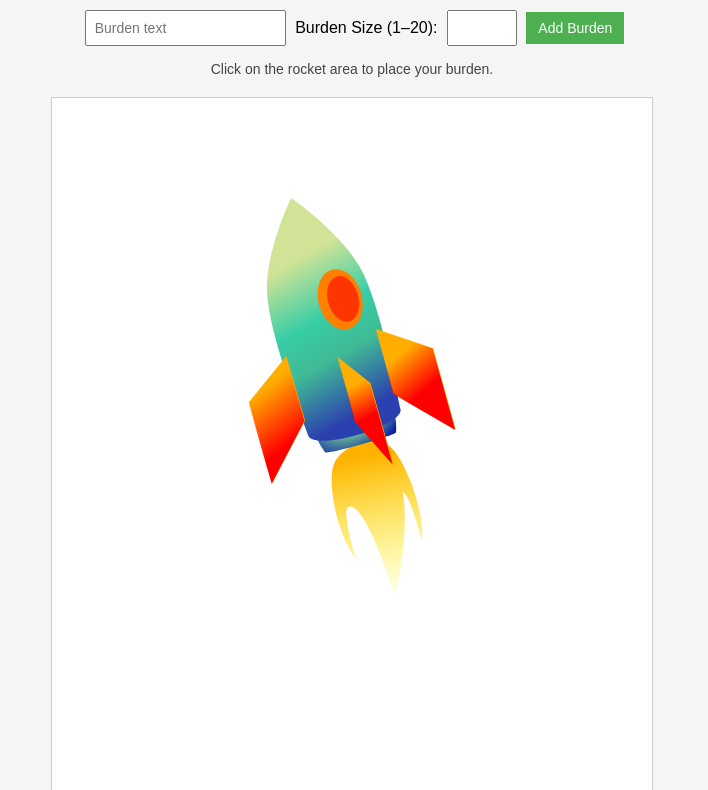
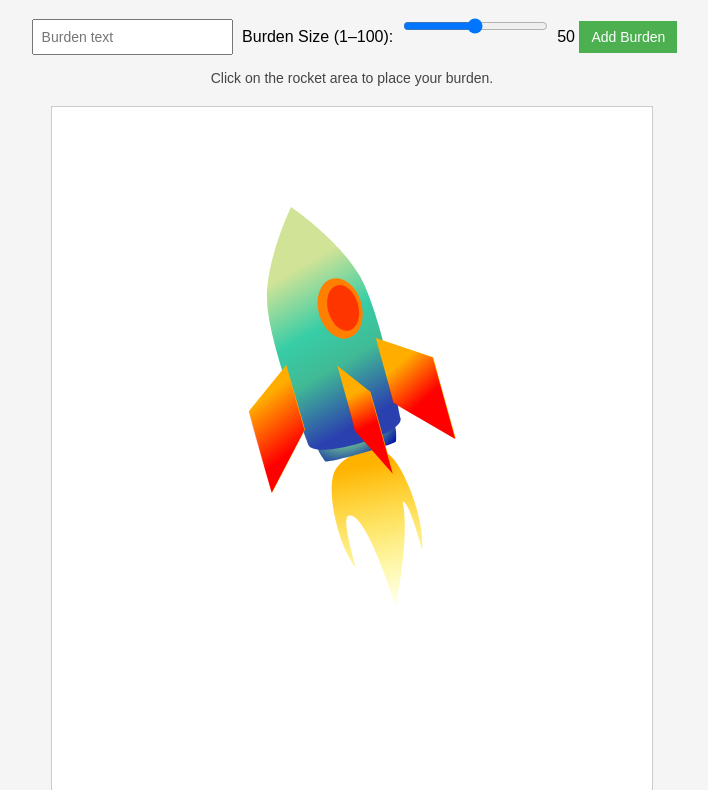
Before and after one commit to Foroggy/Rocket-Chained, a plain HTML site: page index.html in a window 1280 px wide. Shown: the part 91-881 px from the top of the page, without its empty margins (288-996 px from the left). Drawn offline with Linux system fonts and the light colour scheme.

Commit message:
Update index.html

```diff
--- a/index.html
+++ b/index.html
@@ -8,18 +8,19 @@
 <body>
   <h2>Rocket Burden Visualizer</h2>
   <form id="burden-form">
-  <input type="text" id="burden-text" placeholder="Burden text" required />
-  <label for="burden-size">Burden Size (1–20):</label>
-  <input type="number" id="burden-size" min="1" max="20" required />
-  <button type="submit">Add Burden</button>
-  <p id="click-instruction">Click on the rocket area to place your burden.</p>
-</form>
+    <input type="text" id="burden-text" placeholder="Burden text" required />
 
+    <label for="burden-size">Burden Size (1–100):</label>
+    <input type="range" id="burden-size" min="1" max="100" value="50" />
+    <span id="sizeValue">50</span>
+
+    <button type="submit">Add Burden</button>
+    <p id="click-instruction">Click on the rocket area to place your burden.</p>
+  </form>
 
   <svg id="rocket-svg" width="600" height="800">
     <!-- Embed your SVG rocket below -->
     <image href="rocket.svg" width="300" height="400" x="150" y="100" />
-
     <!-- chains and burdens will be added dynamically here -->
   </svg>
 
```
